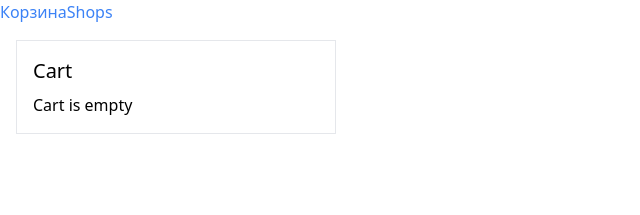
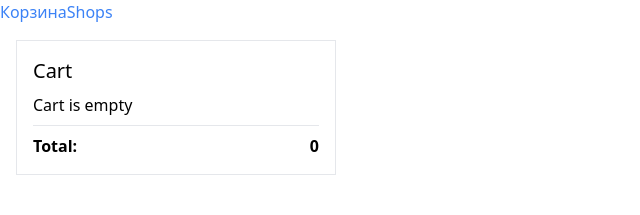
Before and after one commit to vladatsypyak/flower-delivery, a React (Create React App) app in the folder front/: page /cart in a window 1280 px wide. Shown: the top 215 px of the page, without its empty margins (0-640 px from the left). Built offline with nearby package versions, Linux system fonts and the light colour scheme.

Commit message:
count cart total

```diff
--- a/front/src/components/Cart/Cart.tsx
+++ b/front/src/components/Cart/Cart.tsx
@@ -1,10 +1,12 @@
-import React from "react";
+import React, {useMemo} from "react";
 import {useCart} from "../../hooks/useCart";
 
 const Cart: React.FC = () => {
     const { cart, removeFromCart } = useCart();
-    console.log(cart)
-    return (
+    const total = useMemo(
+        () => cart.reduce((sum, item) => sum + item.price * item.quantity, 0),
+        [cart]
+    );    return (
         <div className="border p-4 w-80">
             <h2 className="text-xl mb-2">Cart</h2>
             {cart.length === 0 ? (
@@ -20,8 +22,13 @@ const Cart: React.FC = () => {
                             Remove
                         </button>
                     </div>
+
                 ))
             )}
+            <div className="border-t mt-2 pt-2 flex justify-between font-bold">
+                <span>Total:</span>
+                <span>{total}</span>
+            </div>
         </div>
     );
 };
```
